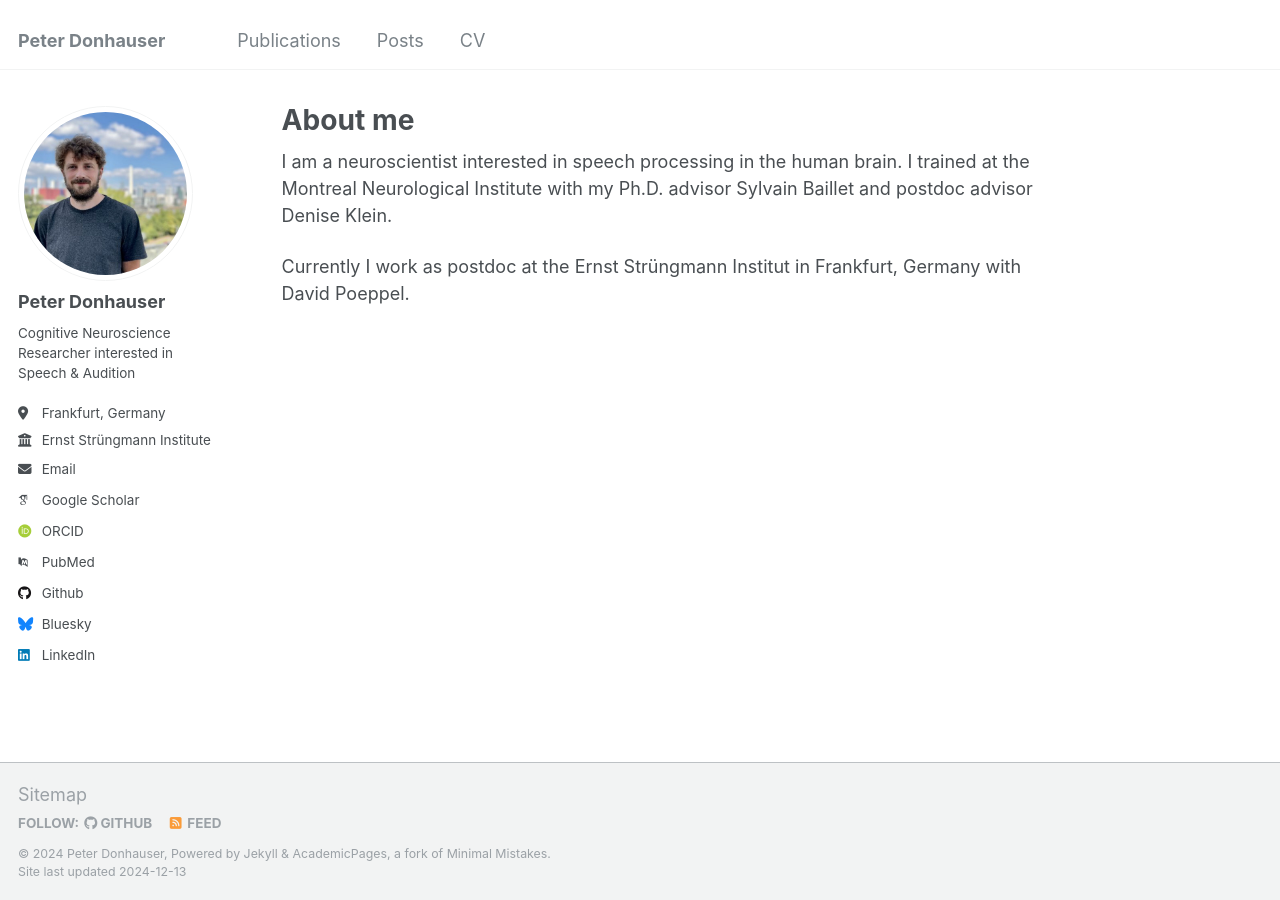
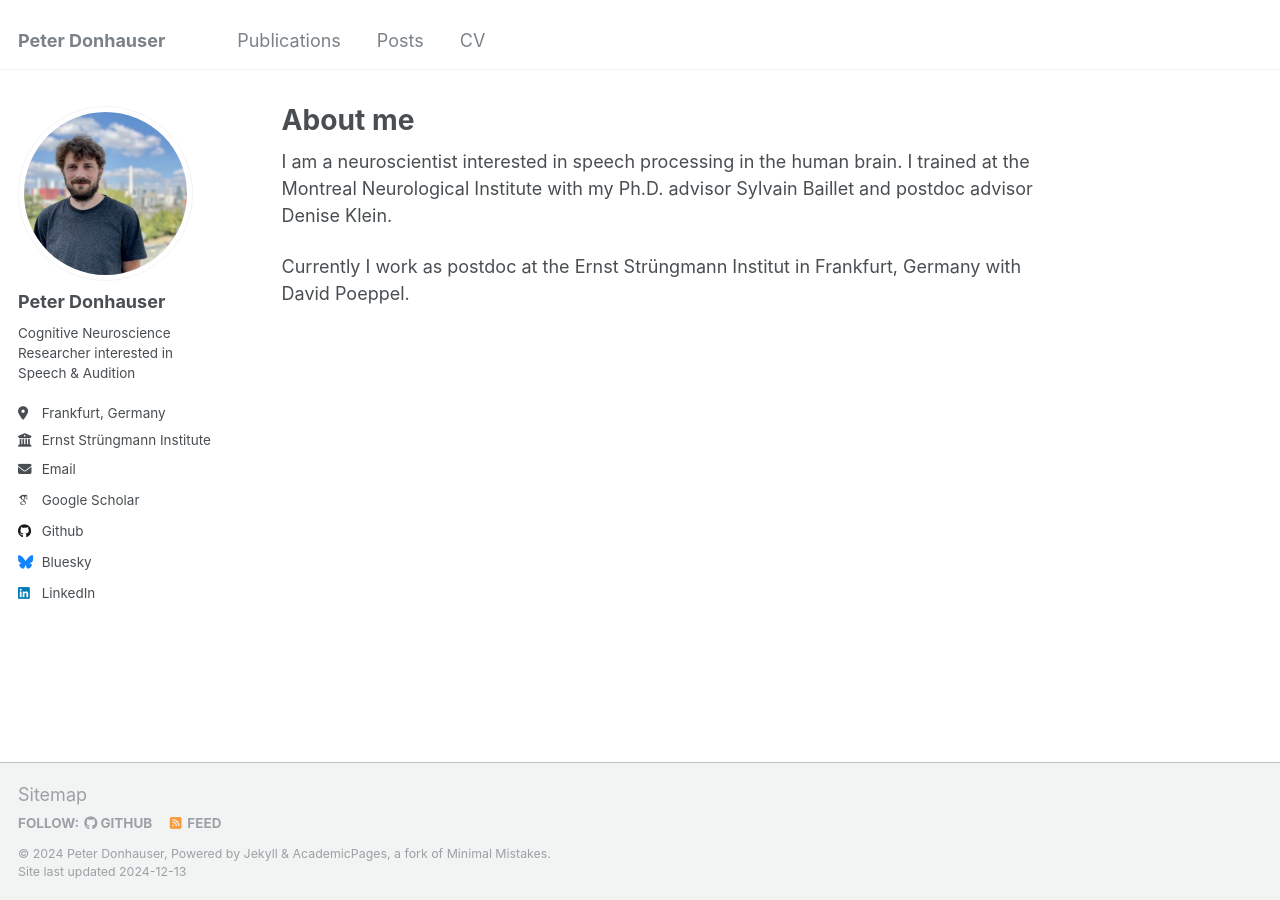
Before and after one commit to pwdonh/pwdonh.github.io, a Jekyll site: the page built from _pages/about.md, in a window 1280 px wide. Built offline with Jekyll 4.4.1, drawn with Linux system fonts in a browser that asks for light colours; some web fonts are replaced.

```diff
--- a/_config.yml
+++ b/_config.yml
@@ -34,9 +34,9 @@ author:
   arxiv            : # URL - Update with the correct link to your profile
   googlescholar    : "https://scholar.google.com/citations?user=276f1C0AAAAJ"
   impactstory      : # URL
-  orcid            : ""
+  orcid            : # ""
   semantic         : # URL
-  pubmed           : ""
+  pubmed           : # ""
   researchgate     : # URL
   scopus           : # URL
 
--- /dev/null
+++ b/_pages/demos.html
@@ -0,0 +1,2 @@
+<meta http-equiv="refresh" content="0; url=https://peterdonhauser.com/post/language-model/" />
+<p><a href="https://peterdonhauser.com/post/language-model/">Redirect</a></p>
```
